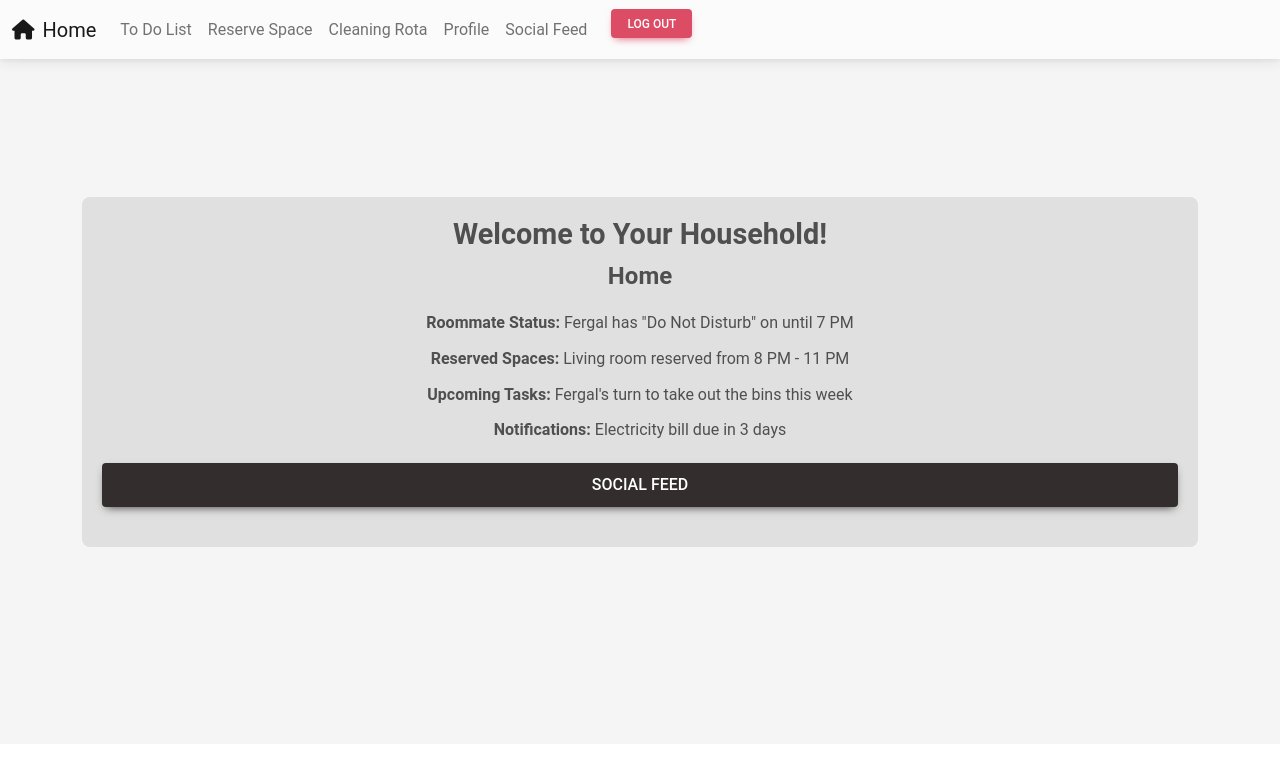
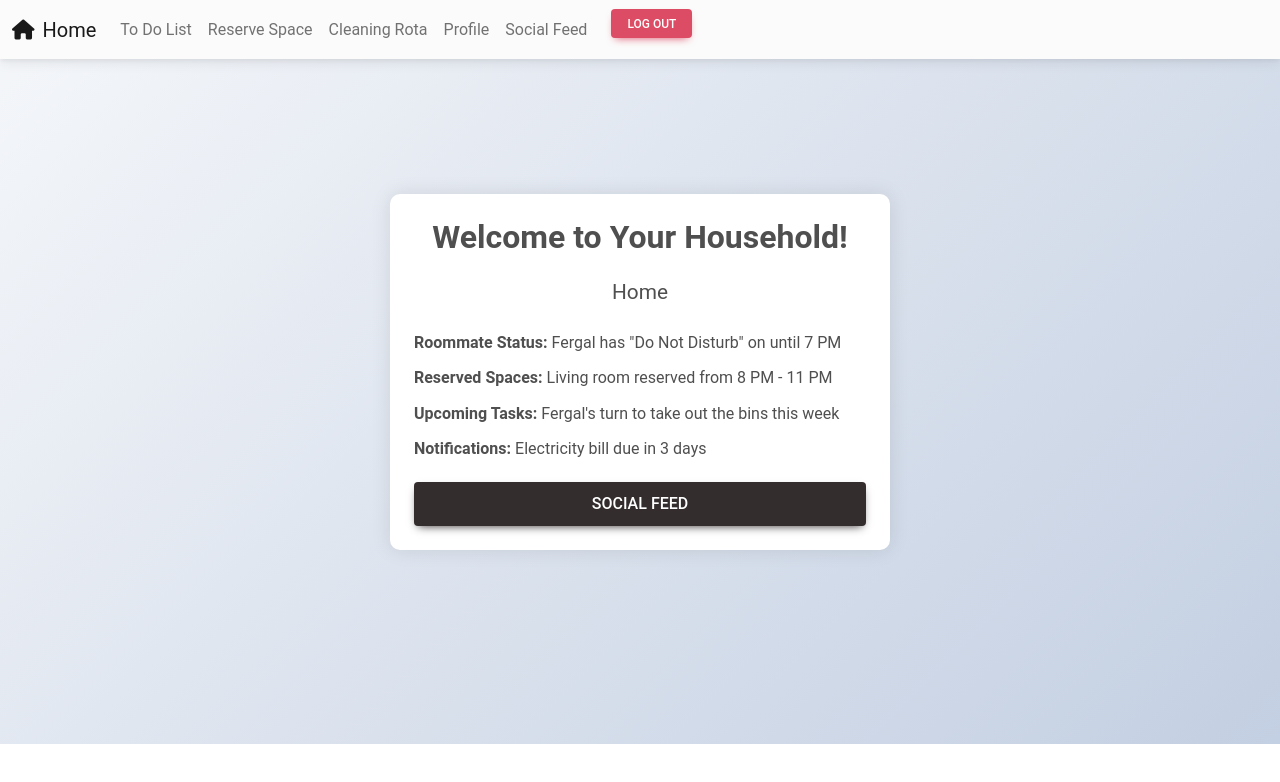
Before and after one commit to s00221135/p400-application, a React (Vite) app: page /home in a window 1280 px wide. Shown: the top 782 px of the page. Built offline with nearby package versions, Linux system fonts and the light colour scheme; what amazon-cognito-identity-js would draw is missing.

Commit message:
home page ui changes

```diff
--- a/src/pages/Home.tsx
+++ b/src/pages/Home.tsx
@@ -1,11 +1,12 @@
 import React, { useEffect, useState } from "react";
-import { MDBContainer, MDBBtn } from "mdb-react-ui-kit";
+import { MDBContainer, MDBCard, MDBCardBody, MDBCardTitle, MDBCardText, MDBBtn } from "mdb-react-ui-kit";
 import Navigation from "../components/Navigation";
 
-// Use the same API endpoint as join-household for retrieving the household name.
+// API endpoint for retrieving household name (same as join-household endpoint)
 const GET_HOUSEHOLD_NAME_API = "https://kw9gdp96hl.execute-api.eu-west-1.amazonaws.com/dev/join-household";
 
 const Home: React.FC = () => {
+  // Default to "Your Household" until the API call updates it.
   const [householdName, setHouseholdName] = useState("Your Household");
 
   const handleNavigate = (path: string) => {
@@ -14,8 +15,7 @@ const Home: React.FC = () => {
 
   useEffect(() => {
     // Retrieve tokens (UserID) and HouseholdID from storage
-    const tokensString =
-      sessionStorage.getItem("authTokens") || localStorage.getItem("authTokens");
+    const tokensString = sessionStorage.getItem("authTokens") || localStorage.getItem("authTokens");
     const tokens = tokensString ? JSON.parse(tokensString) : null;
     const userID = tokens?.userID;
     const storedHouseholdID = localStorage.getItem("HouseholdID");
@@ -56,40 +56,20 @@ const Home: React.FC = () => {
         fluid
         className="d-flex justify-content-center align-items-center"
         style={{
-          backgroundColor: "#f5f5f5",
+          background: "linear-gradient(135deg, #f5f7fa, #c3cfe2)",
           minHeight: "calc(100vh - 56px)",
-          padding: "20px",
+          padding: "20px"
         }}
       >
-        <div
-          style={{
-            backgroundColor: "#e0e0e0",
-            padding: "20px",
-            borderRadius: "8px",
-            maxWidth: "90%",
-            width: "100%",
-            textAlign: "center",
-          }}
-        >
-          <h1
-            style={{
-              fontSize: "1.8rem",
-              fontWeight: "bold",
-              marginBottom: "10px",
-            }}
-          >
+        <MDBCard style={{ maxWidth: "500px", width: "100%", borderRadius: "10px", boxShadow: "0 0 20px rgba(0,0,0,0.1)" }}>
+          <MDBCardBody className="text-center">
+            <MDBCardTitle style={{ fontSize: "2rem", fontWeight: "bold", marginBottom: "20px" }}>
               Welcome to {householdName}!
-          </h1>
-          <h2
-            style={{
-              fontSize: "1.5rem",
-              fontWeight: "bold",
-              marginBottom: "20px",
-            }}
-          >
+            </MDBCardTitle>
+            <MDBCardText style={{ fontSize: "1.3rem", marginBottom: "20px" }}>
               Home
-          </h2>
-          <div style={{ marginBottom: "20px" }}>
+            </MDBCardText>
+            <div style={{ textAlign: "left", marginBottom: "20px" }}>
               <p style={{ fontSize: "1rem", marginBottom: "10px" }}>
                 <strong>Roommate Status:</strong> Fergal has "Do Not Disturb" on until 7 PM
               </p>
@@ -103,7 +83,6 @@ const Home: React.FC = () => {
                 <strong>Notifications:</strong> Electricity bill due in 3 days
               </p>
             </div>
-          <div style={{ marginBottom: "20px" }}>
             <MDBBtn
               color="dark"
               className="w-100"
@@ -112,8 +91,8 @@ const Home: React.FC = () => {
             >
               Social Feed
             </MDBBtn>
-          </div>
-        </div>
+          </MDBCardBody>
+        </MDBCard>
       </MDBContainer>
     </>
   );
```
Lines whose indentation alone changed are shown as unchanged.
